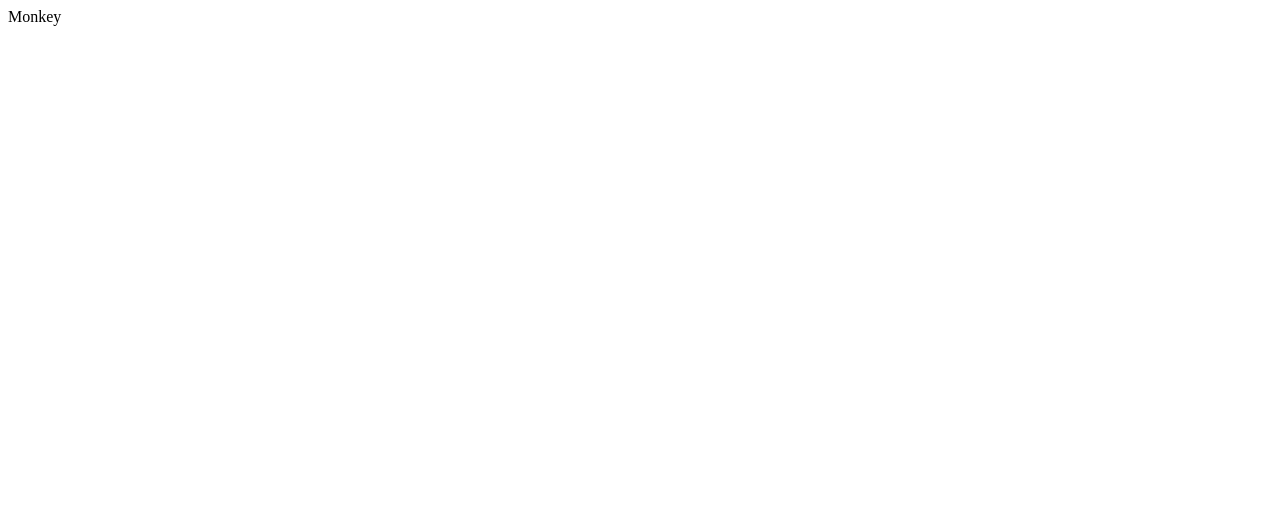
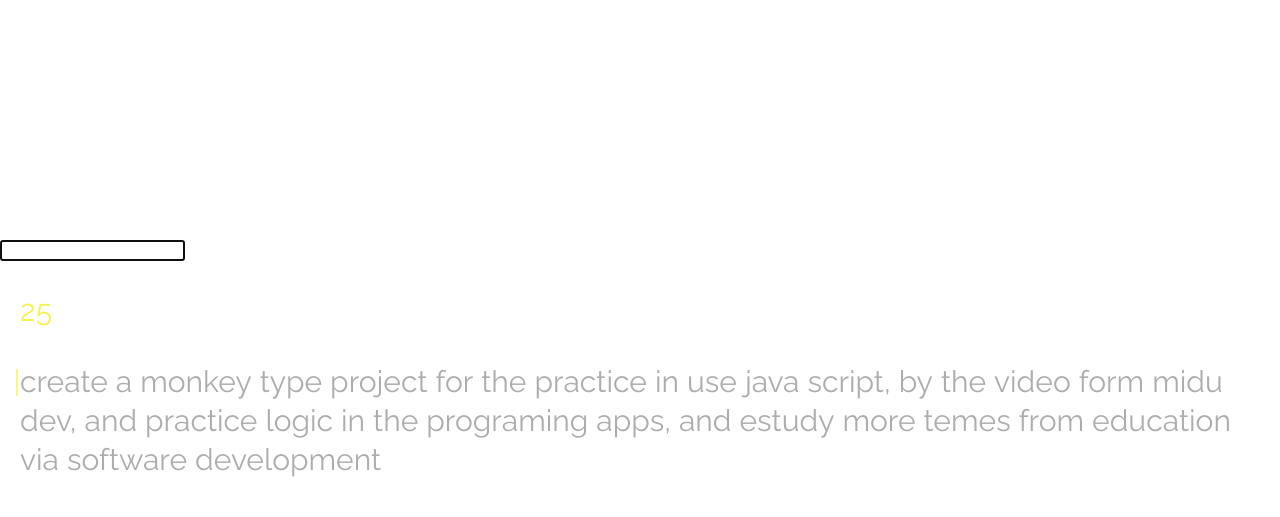
Before and after one commit to MaicolCode/MonkeyTypes_Project, a plain HTML site: page index.html in a window 1280 px wide. Drawn offline with Linux system fonts and the light colour scheme.

Commit message:
Se agregaron estlios y funcionalidades.

```diff
--- a/index.html
+++ b/index.html
@@ -1,16 +1,142 @@
+<head>
+    <title>Monkey Type</title>
+    <link href="https://fonts.googleapis.com/css2?family=Raleway:ital,wght@0,100..900;1,100..900&display=swap"
+        rel="stylesheet">
+</head>
+
 <style>
     :root {
         color-scheme: light dark;
-        --yellow: yellow;
+        --yellow: rgb(244, 244, 80);
         --green: green;
         --red: red;
         --black: #222;
+        --gray: #999;
+    }
+
+    body {
+        font-family: "Raleway", system-ui, -apple-system, BlinkMacSystemFont, 'Segoe UI', Roboto, Oxygen, Ubuntu, Cantarell, 'Open Sans', 'Helvetica Neue', sans-serif;
+        font-size: 30px;
+        width: 100%;
+        margin: 0;
+    }
+
+    main {
+        display: flex;
+        flex-direction: column;
+        justify-content: center;
+        width: auto;
+        height: 100%;
+    }
+
+    section {
+        display: flex;
+        flex-direction: column;
+        gap: 6px;
+        padding: 6px 20px;
+    }
+
+    p {
+        display: flex;
+        flex-wrap: wrap;
+        gap: 4px 8px;
+        opacity: 0.8;
+    }
+
+    time {
+        color: var(--yellow);
+    }
+
+    input {
+        position: absolute;
+        z-index: 999;
+        top: 30%;
+        left: 0;
+        pointer-events: none;
+
+    }
+
+    letter {
+        color: var(--gray);
+        position: relative;
+
+        &.active::before {
+            content: '|';
+            color: var(--yellow);
+            position: absolute;
+            left: -40%;
+            animation: 2s blink infinite ease-in-out;
+        }
+    }
+
+    @keyframes blink {
+        0% {
+            opacity: 0;
+        }
+
+        50% {
+            opacity: 1;
+        }
+
+        100% {
+            opacity: 0;
+        }
     }
 </style>
 
 
 <body>
     <main>
-        Monkey
+        <section id="game">
+            <time>30</time>
+            <p>
+
+            </p>
+        </section>
+        <input autofocus>
     </main>
 </body>
+
+<script>
+    const $input = document.querySelector('input');
+    const $time = document.querySelector('time');
+    const $paragraph = document.querySelector('p');
+
+    const $words = `create a monkey type project for the practice in use java script, by the video form midu dev, and practice logic in the programing apps, and estudy more temes from education via software development`
+
+    startGame()
+
+
+    // Function for the functionality of the game.
+
+    function startGame() {
+        let timeLeft = 30;
+        let timer = setInterval(() => {
+            timeLeft--;
+            $time.textContent = timeLeft;
+            if (timeLeft === 0) {
+                clearInterval(timer);
+                endGame();
+            }
+        }, 1000);
+
+        $paragraph.innerHTML = $words.split(' ').map((words, index) => {
+            const letter = words.split('')
+            return `<word>
+            ${letter.map((letter) => `<letter>${letter}</letter>`).join('')}
+                </word>`
+        }).join('')
+
+
+        const $firstWord = $paragraph.querySelector('word');
+
+        $firstWord.classList.add('active');
+        $firstWord.querySelector('letter').classList.add('active');
+
+
+    }
+
+    function endGame() {
+
+    }
+</script>
```
